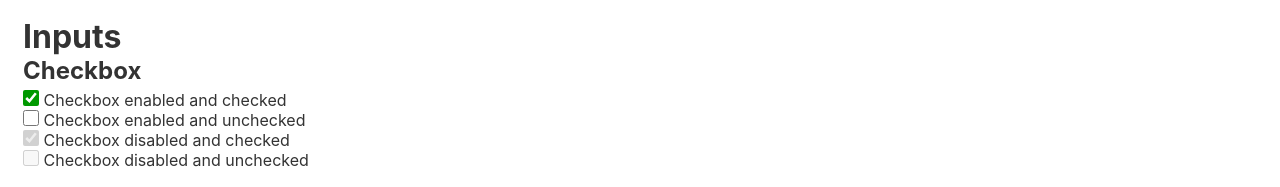
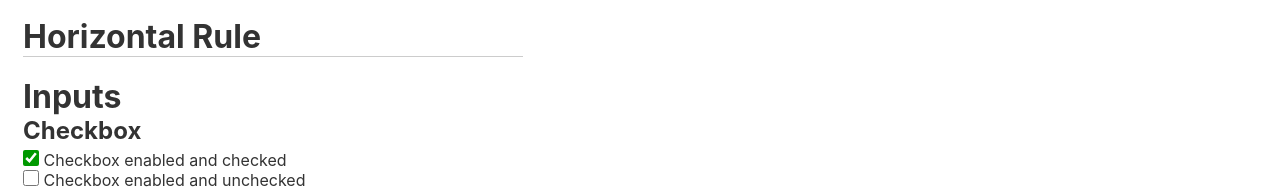
Before and after one commit to kompanie-dev/komponist, a website: page demo/index.html in a window 1280 px wide. Shown: the part 825-1012 px from the top of the page. Drawn offline with Linux system fonts and the light colour scheme.

Commit message:
Add styling for hr

```diff
--- a/demo/index.html
+++ b/demo/index.html
@@ -82,6 +82,12 @@ body {
         <h4>Header 4</h4>
         <h5>Header 5</h5>
         <h6>Header 6</h6>
+    </div>
+
+    <div class="spacer" style="width: 500px">
+        <h1>Horizontal Rule</h1>
+
+        <hr class="hr">
     </div>
 
     <h1>Inputs</h1>
--- a/index.css
+++ b/index.css
@@ -3,6 +3,7 @@
 @import url(source/elements/details.css);
 @import url(source/elements/dialog.css);
 @import url(source/elements/forms.css);
+@import url(source/elements/hr.css);
 @import url(source/elements/nav.css);
 @import url(source/elements/table.css);
 @import url(source/elements/text.css);
--- /dev/null
+++ b/source/elements/hr.css
@@ -0,0 +1,4 @@
+.hr {
+    border: none;
+    border-top: 1px solid #ccc;
+}
```
Also changed, not shown: README.md.
